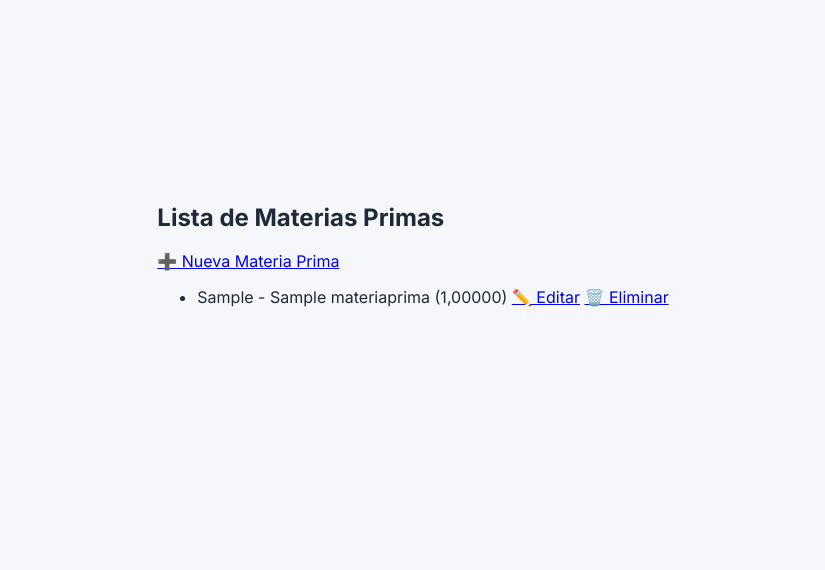
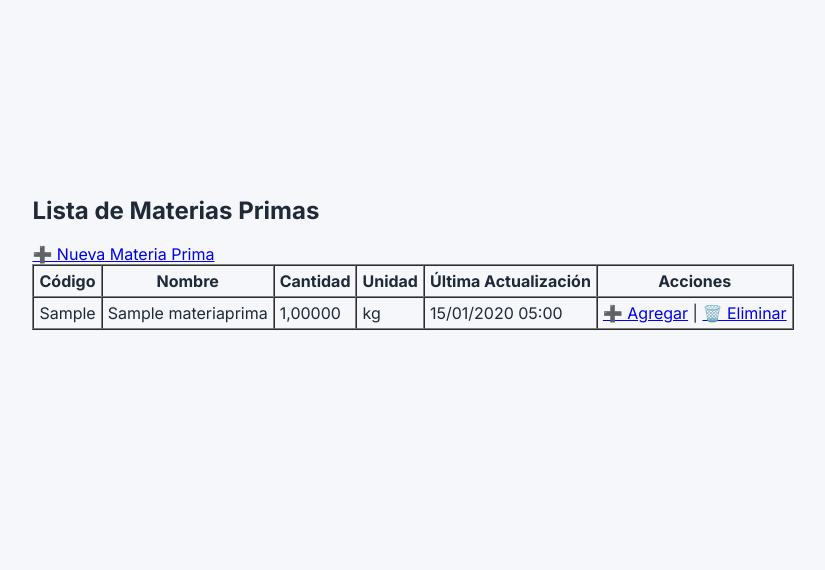
Before and after one commit to MisaelMarron/MateriaPrima, a Django app: page /materias/ in a window 1280 px wide. Shown: the part 227-797 px from the top of the page, without its empty margins (227-1052 px from the left). Run offline with Django 5.2, Linux system fonts and the light colour scheme; a user stored in the database is signed in; tables that the repository leaves empty hold one stand-in row (values such as "Sample post").

Commit message:
fix: change model and views of MateriaPrima

```diff
--- a/MateriaPrima/settings.py
+++ b/MateriaPrima/settings.py
@@ -106,7 +106,7 @@ AUTH_PASSWORD_VALIDATORS = [
 
 LANGUAGE_CODE = 'es-es'
 
-TIME_ZONE = 'UTC'
+TIME_ZONE = 'America/Lima'
 
 USE_I18N = True
 
--- a/MateriaPrimaGestor/models.py
+++ b/MateriaPrimaGestor/models.py
@@ -2,15 +2,23 @@ from django.db import models
 from django.core.exceptions import ValidationError
 
 class MateriaPrima(models.Model):
+    UNIDADES = [
+        ("kg", "Kilogramo"),
+        ("L", "Litro"),
+        ("UNIDAD", "Unidad"),
+    ]
+
     codigo = models.CharField(max_length=20, unique=True, primary_key=True)
     nombre = models.CharField(max_length=100)
-    cantidad = models.DecimalField(max_digits=20, decimal_places=5)
+    cantidad = models.DecimalField(max_digits=20, decimal_places=5, default=0)
+    unidad = models.CharField(max_length=10, choices=UNIDADES, default="kg")
+    ultima_vez_actualizado = models.DateTimeField(auto_now=True)
 
     def __str__(self):
         return f"{self.codigo} - {self.nombre}"
 
     def clean(self):
-        if self.cantidad <= 0:
+        if self.cantidad < 0:
             raise ValidationError("La cantidad debe ser positiva")
 
 class ProductoTerminado(models.Model):
--- a/MateriaPrimaGestor/templates/materia_list.html
+++ b/MateriaPrimaGestor/templates/materia_list.html
@@ -4,14 +4,35 @@
 {% block content %}
 <h2>Lista de Materias Primas</h2>
 <a href="{% url 'materia_create' %}">➕ Nueva Materia Prima</a>
-
-<ul>
-    {% for m in materias %}
-    <li>
-        {{ m.codigo }} - {{ m.nombre }} ({{ m.cantidad }})
-        <a href="{% url 'materia_update' m.codigo %}">✏️ Editar</a>
-        <a href="{% url 'materia_delete' m.codigo %}">🗑️ Eliminar</a>
-    </li>
-    {% endfor %}
-</ul>
+<table border="1" cellpadding="5" cellspacing="0">
+    <thead>
+        <tr>
+            <th>Código</th>
+            <th>Nombre</th>
+            <th>Cantidad</th>
+            <th>Unidad</th>
+            <th>Última Actualización</th>
+            <th>Acciones</th>
+        </tr>
+    </thead>
+    <tbody>
+        {% for m in materias %}
+        <tr>
+            <td>{{ m.codigo }}</td>
+            <td>{{ m.nombre }}</td>
+            <td>{{ m.cantidad }}</td>
+            <td>{{ m.unidad }}</td>
+            <td>{{ m.ultima_vez_actualizado|date:"d/m/Y H:i" }}</td>
+            <td>
+                <a href="{% url 'materia_update' m.codigo %}">➕ Agregar</a> |
+                <a href="{% url 'materia_delete' m.codigo %}">🗑️ Eliminar</a>
+            </td>
+        </tr>
+        {% empty %}
+        <tr>
+            <td colspan="6">No hay materias primas registradas.</td>
+        </tr>
+        {% endfor %}
+    </tbody>
+</table>
 {% endblock %}
--- a/MateriaPrimaGestor/views.py
+++ b/MateriaPrimaGestor/views.py
@@ -17,10 +17,10 @@ def register_view(request):
         if form.is_valid():
             user = form.save()
             login(request, user)
-            messages.success(request, "Usuario creado correctamente ✅")
+            messages.success(request, "Usuario creado correctamente")
             return redirect("inicio")
         else:
-            messages.error(request, "Corrige los errores ❌")
+            messages.error(request, "Corrige los errores")
     else:
         form = UserCreationForm()
 
@@ -32,10 +32,10 @@ def login_view(request):
         if form.is_valid():
             user = form.get_user()  # obtiene al usuario autenticado
             login(request, user)
-            messages.success(request, f"Bienvenido {user.username} 👋")
+            messages.success(request, f"Bienvenido {user.username}")
             return redirect("inicio")
         else:
-            messages.error(request, "Credenciales inválidas ❌")
+            messages.error(request, "Credenciales inválidas")
     else:
         form = AuthenticationForm()
 
@@ -44,7 +44,7 @@ def login_view(request):
 # Logout
 def logout_view(request):
     logout(request)
-    messages.info(request, "Sesión cerrada correctamente 👋")
+    messages.info(request, "Sesión cerrada correctamente")
     return redirect("inicio")
 
 ############## CRUD de MateriaPrima
@@ -62,13 +62,13 @@ def materia_create(request):
         form = MateriaPrimaForm(request.POST)
         if form.is_valid():
             form.save()
-            messages.success(request, "Materia Prima creada ✅")
+            messages.success(request, "Materia Prima creada")
             return redirect("materia_list")
     else:
         form = MateriaPrimaForm()
     return render(request, "materia_form.html", {"form": form})
 
-# EDITAR
+# AGREGAR
 @login_required
 def materia_update(request, codigo):
     materia = get_object_or_404(MateriaPrima, codigo=codigo)
@@ -76,15 +76,15 @@ def materia_update(request, codigo):
     if request.method == "POST":
         form = AjusteCantidadForm(request.POST)
         if form.is_valid():
-            ajuste = form.cleaned_data["ajuste"]
+            ajuste = form.cleaned_data["agregar"]
             nueva_cantidad = materia.cantidad + ajuste
 
             if nueva_cantidad < 0:
-                messages.error(request, "No puedes dejar la cantidad en negativo ❌")
+                messages.error(request, "No puedes dejar la cantidad en negativa")
             else:
                 materia.cantidad = nueva_cantidad
                 materia.save()
-                messages.success(request, f"Cantidad actualizada a {materia.cantidad} ✅")
+                messages.success(request, f"Cantidad actualizada a {materia.cantidad} de {materia.codigo} - {materia.nombre}")
                 return redirect("materia_list")
     else:
         form = AjusteCantidadForm()
@@ -96,7 +96,7 @@ def materia_update(request, codigo):
 def materia_delete(request, codigo):
     materia = get_object_or_404(MateriaPrima, codigo=codigo)
     if request.method == "POST":
+        messages.success(request, f"Materia Prima eliminada: {materia.codigo} - {materia.nombre}")
         materia.delete()
-        messages.success(request, "Materia Prima eliminada ❌")
         return redirect("materia_list")
     return render(request, "materia_confirm_delete.html", {"materia": materia})
```
Also changed, not shown: MateriaPrimaGestor/forms.py (+3 -4 lines), MateriaPrimaGestor/migrations/0001_initial.py, MateriaPrimaGestor/migrations/0002_alter_materiaprima_cantidad_and_more.py (added).
